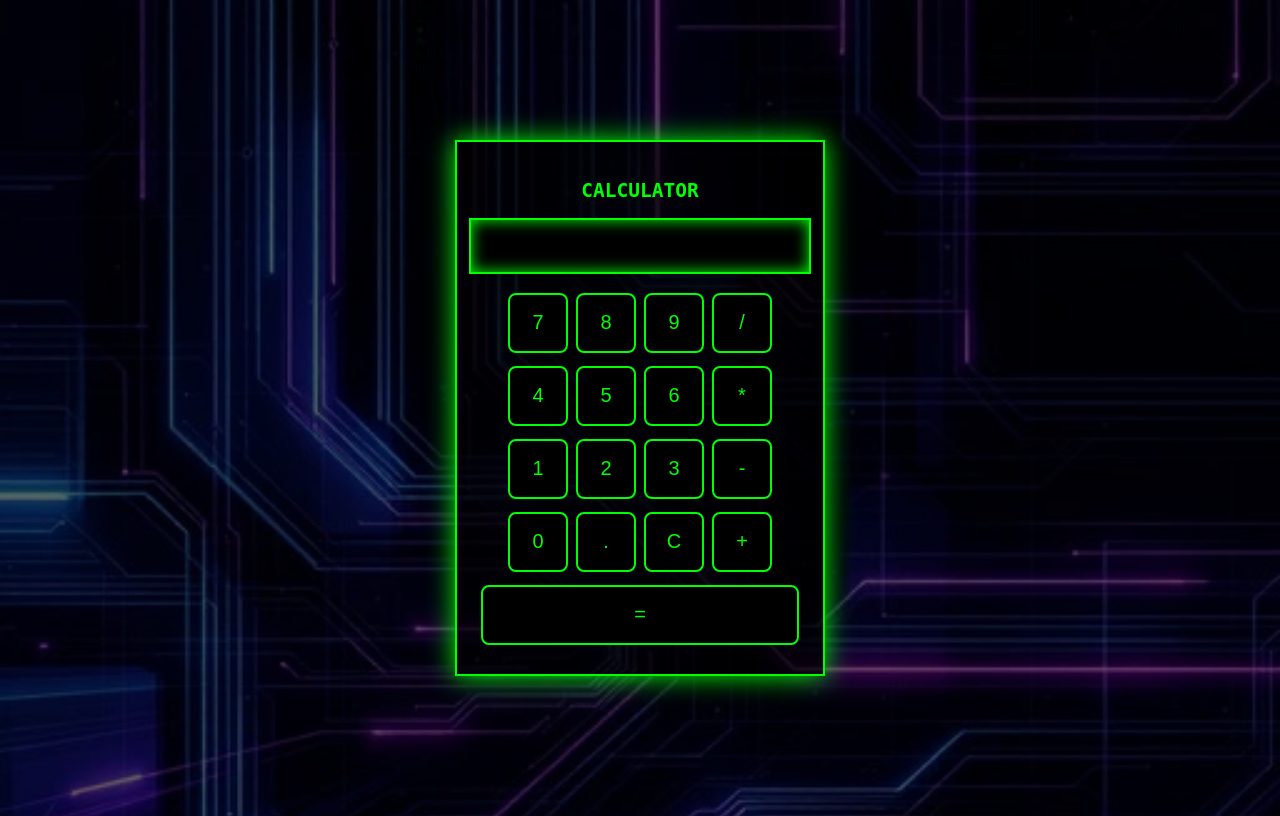
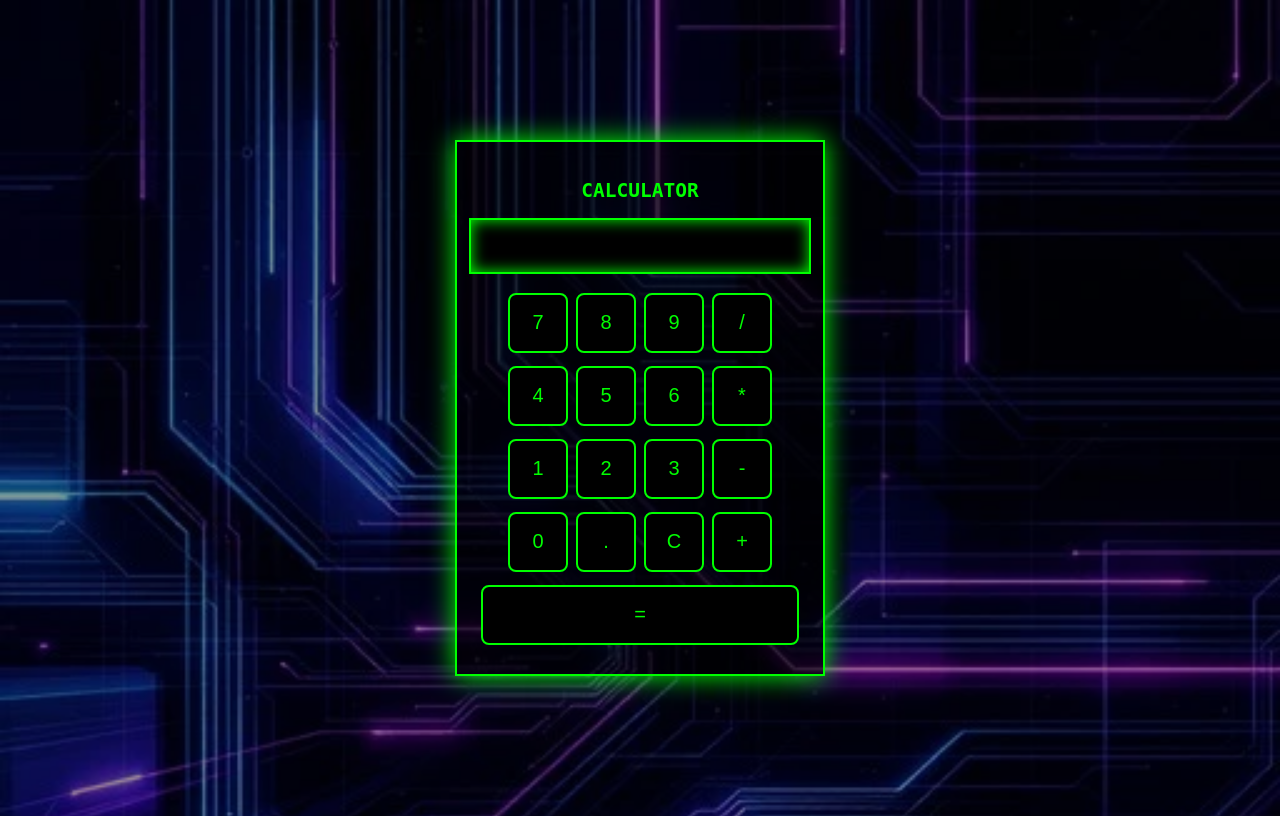
Before and after one commit to ravirithee-code/spy-vault, a Flask app: page / in a window 1280 px wide. Run offline with Flask 3, Linux system fonts and the light colour scheme.

Commit message:
Update style.css

```diff
--- a/static/style.css
+++ b/static/style.css
@@ -72,7 +72,7 @@ body {
 
 .vault-page {
     background:
-        linear-gradient(rgba(0,0,0,0.65), rgba(0,0,0,0.65)),
+        linear-gradient(rgba(0,0,0,0.45), rgba(0,0,0,0.45)),
         url("/static/images/bg.png") no-repeat center center fixed;
 
     background-size: cover;
@@ -96,7 +96,7 @@ img {
 /* ===== CALCULATOR PAGE BACKGROUND ===== */
 .calc-page {
      background:
-        linear-gradient(rgba(0,0,0,0.6), rgba(0,0,0,0.6)),
+        linear-gradient(rgba(0,0,0,0.4), rgba(0,0,0,0.4)),
         url("/static/images/calc.png") no-repeat center center fixed;
     background-size: cover;
 
@@ -111,7 +111,7 @@ img {
 
 /* ===== CALCULATOR BOX ===== */
 .calculator {
-    background: rgba(0,0,0,0.7);
+    background: rgba(0,0,0,0.6);
     border: 2px solid #00ff00;
     padding: 20px;
     box-shadow: 0 0 20px #00ff00;
```
